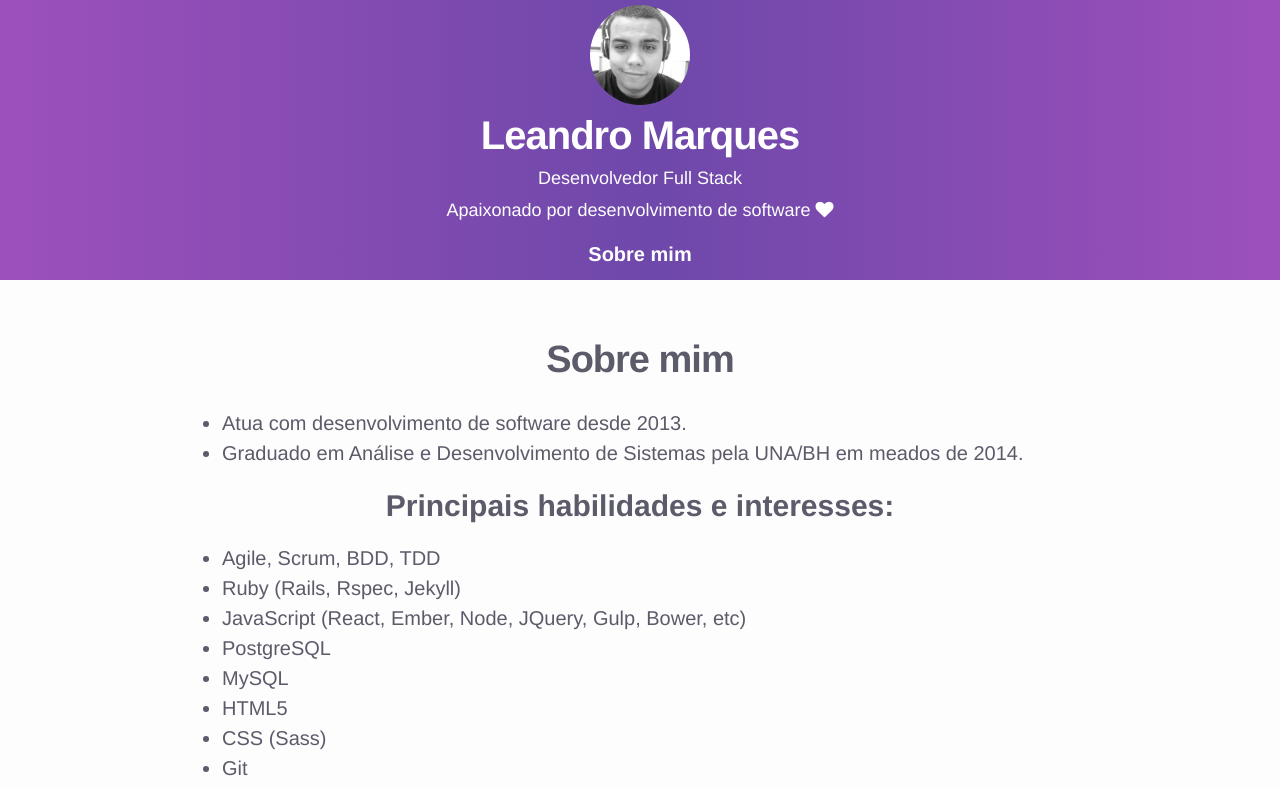
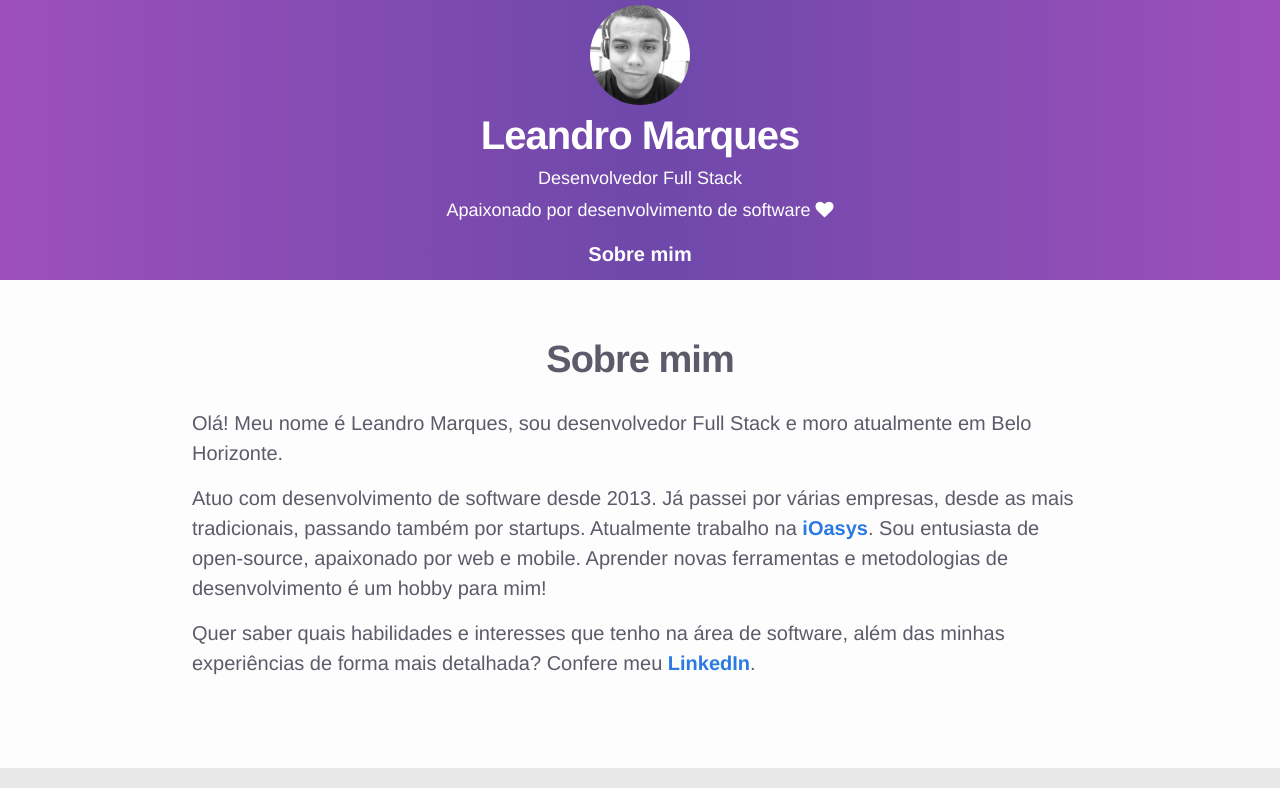
Before and after one commit to leandromarques/leandromarques.github.io, a Jekyll site: the page built from about.md, in a window 1280 px wide. Shown: the top 788 px of the page. Built offline with Jekyll 4.4.1, drawn with Linux system fonts in a browser that asks for light colours; nearby versions of some CDN libraries.

Commit message:
About improved

```diff
--- a/about.md
+++ b/about.md
@@ -3,20 +3,8 @@ layout: page
 title: Sobre mim
 permalink: /sobre-mim/
 ---
-- Atua com desenvolvimento de software desde 2013.
-- Graduado em Análise e Desenvolvimento de Sistemas pela UNA/BH em meados de 2014.
+Olá! Meu nome é Leandro Marques, sou desenvolvedor Full Stack e moro atualmente em Belo Horizonte.
 
-## Principais habilidades e interesses:
+Atuo com desenvolvimento de software desde 2013. Já passei por várias empresas, desde as mais tradicionais, passando também por startups. Atualmente trabalho na [iOasys](https://ioasys.com){:target="_blank"}. Sou entusiasta de open-source, apaixonado por web e mobile. Aprender novas ferramentas e metodologias de desenvolvimento é um hobby para mim!
 
-- Agile, Scrum, BDD, TDD
-- Ruby (Rails, Rspec, Jekyll)
-- JavaScript (React, Ember, Node, JQuery, Gulp, Bower, etc)
-- PostgreSQL
-- MySQL
-- HTML5
-- CSS (Sass)
-- Git
-- Nginx
-- Docker
-- Linux
-- OS X
+Quer saber quais habilidades e interesses que tenho na área de software, além das minhas experiências de forma mais detalhada? Confere meu [LinkedIn](https://www.linkedin.com/in/leandromarquesdonascimento/){:target="_blank"}.
```
